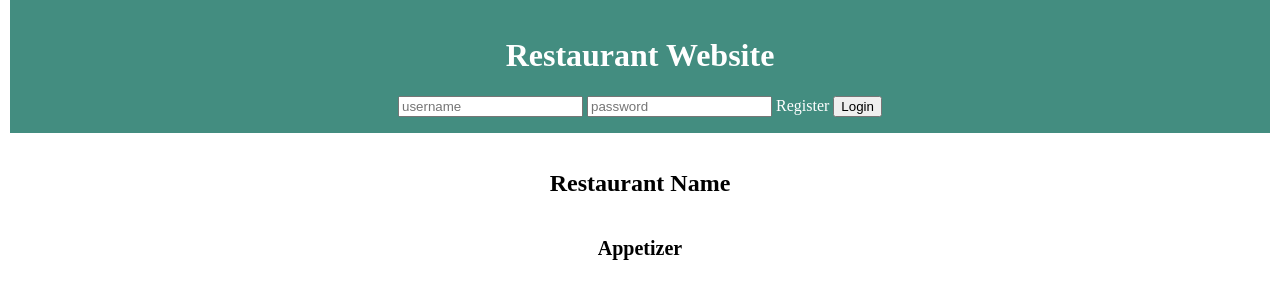
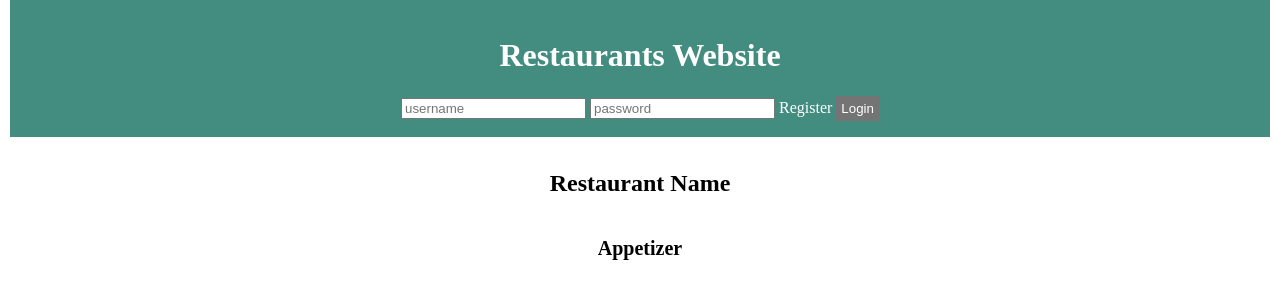
Before and after one commit to DanielaTomas/FEUP-LTW, a PHP site: page /Classes/restaurant.php?id=1 in a window 1280 px wide. Shown: the top 281 px of the page. Run offline with PHP 8.4, Linux system fonts and the light colour scheme.

Commit message:
some changes

```diff
--- a/Css/style.css
+++ b/Css/style.css
@@ -77,6 +77,20 @@ main {
  content: " €";
 }
 
+button {
+  background-color: #757474;
+  transition-duration: 0.4s;
+  border: none;
+  color: white;
+  padding: 5px 5px;
+  text-align: center;
+}
+
+button:hover {
+  background-color: #979595;
+  color: white;
+}
+
 footer {
   padding: 1em;
   margin-top: 1em;
--- a/Templates/common.tpl.php
+++ b/Templates/common.tpl.php
@@ -12,7 +12,7 @@
   <body>
 
     <header>
-      <h1><a href="/">Restaurant Website</a></h1>
+      <h1><a href="/">Restaurants Website</a></h1>
       <?php drawLoginForm() ?>
     </header>
 
```
